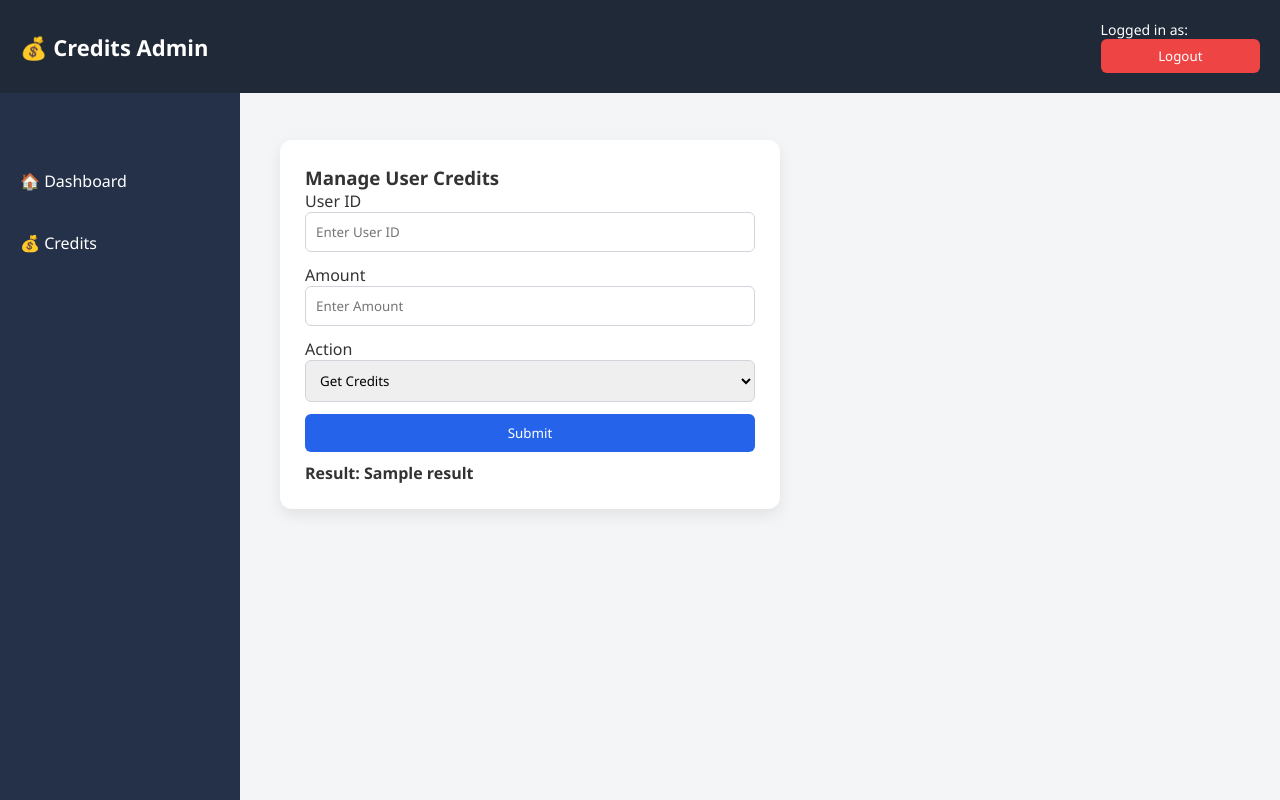
After one commit to Tsanjay212/flaskapp, a Python web app: template templates/admin_credits.html in a window 1280 px wide. The commit adds this page. Run offline with Jinja, Linux system fonts and the light colour scheme; the template is opened without the code that fills it: most values are stand-ins (such as "Sample title", 1, 10 or a date in 2020).

Commit message:
Updating-UI-15-APP-01

```diff
--- a/docker-compose.yml
+++ b/docker-compose.yml
@@ -12,4 +12,8 @@ services:
       MYSQL_PASSWORD: Tsanjay212
       MYSQL_DB: sanreach
 
+      REDIS_HOST: 172-31-0-187
+      REDIS_PORT: 6379
+      REDIS_PASSWORD: Tsanjay212
+
     restart: always
--- a/requirements.txt
+++ b/requirements.txt
@@ -2,3 +2,4 @@ Flask==2.3.2
 gunicorn==21.2.0
 mysql-connector-python==8.1.0
 requests==2.32.0
+redis==4.0.1
--- /dev/null
+++ b/templates/admin_credits.html
@@ -0,0 +1,77 @@
+<!DOCTYPE html>
+<html lang="en">
+<head>
+<meta charset="UTF-8">
+<title>💰 Credits Admin</title>
+
+<style>
+*{box-sizing:border-box;margin:0;padding:0;font-family:"Segoe UI",Arial,sans-serif;}
+body{background:#f4f5f7;color:#333;}
+header{background:#1f2937;color:white;padding:20px;display:flex;justify-content:space-between;align-items:center;position:fixed;top:0;left:0;width:100%;z-index:100;}
+header h1{font-size:22px;font-weight:600;}
+header .user-info{font-size:14px;}
+.sidebar{height:100vh;width:240px;position:fixed;top:0;left:0;background:#253149;padding-top:150px;display:flex;flex-direction:column;}
+.sidebar a{color:white;text-decoration:none;padding:20px;display:block;}
+.sidebar a:hover{background:#374151;}
+.logout-btn{background:#ef4444;color:white;border:none;padding:8px 12px;border-radius:6px;cursor:pointer;}
+.main{margin-left:240px;padding:140px 40px;}
+.card{background:white;padding:25px;border-radius:12px;max-width:500px;box-shadow:0 6px 15px rgba(0,0,0,0.08);}
+input,select{width:100%;padding:10px;margin-bottom:12px;border-radius:6px;border:1px solid #d1d5db;}
+button{background:#2563eb;color:white;border:none;padding:10px;border-radius:6px;cursor:pointer;width:100%;}
+button:hover{background:#1d4ed8;}
+.result{margin-top:10px;font-weight:bold;}
+</style>
+</head>
+
+<body>
+
+<!-- HEADER -->
+<header>
+    <h1>💰 Credits Admin</h1>
+    <div class="user-info">
+        Logged in as: <strong>{{ session['username'] }}</strong>
+        <form method="GET" action="{{ url_for('logout') }}" style="display:inline;">
+            <button type="submit" class="logout-btn">Logout</button>
+        </form>
+    </div>
+</header>
+
+<!-- SIDEBAR -->
+<div class="sidebar">
+    <a href="{{ url_for('dashboard') }}">🏠 Dashboard</a>
+    <a href="/admin/credits">💰 Credits</a>
+</div>
+
+<!-- MAIN -->
+<div class="main">
+    <div class="card">
+        <h3>Manage User Credits</h3>
+
+        <form method="POST">
+            <label>User ID</label>
+            <input type="text" name="user_id" placeholder="Enter User ID" required>
+
+            <label>Amount</label>
+            <input type="number" name="amount" placeholder="Enter Amount">
+
+            <label>Action</label>
+            <select name="action">
+                <option value="get">Get Credits</option>
+                <option value="add">Add Credits</option>
+                <option value="set">Set Credits</option>
+                <option value="delete">Delete Credits</option>
+            </select>
+
+            <button type="submit">Submit</button>
+        </form>
+
+        {% if result is not none %}
+            <div class="result">
+                Result: {{ result }}
+            </div>
+        {% endif %}
+    </div>
+</div>
+
+</body>
+</html>
```
Also changed, not shown: app.py (+16 -9 lines), credits.py (added, +79 -0 lines), templates/dashboard.html (+13 -0 lines).
